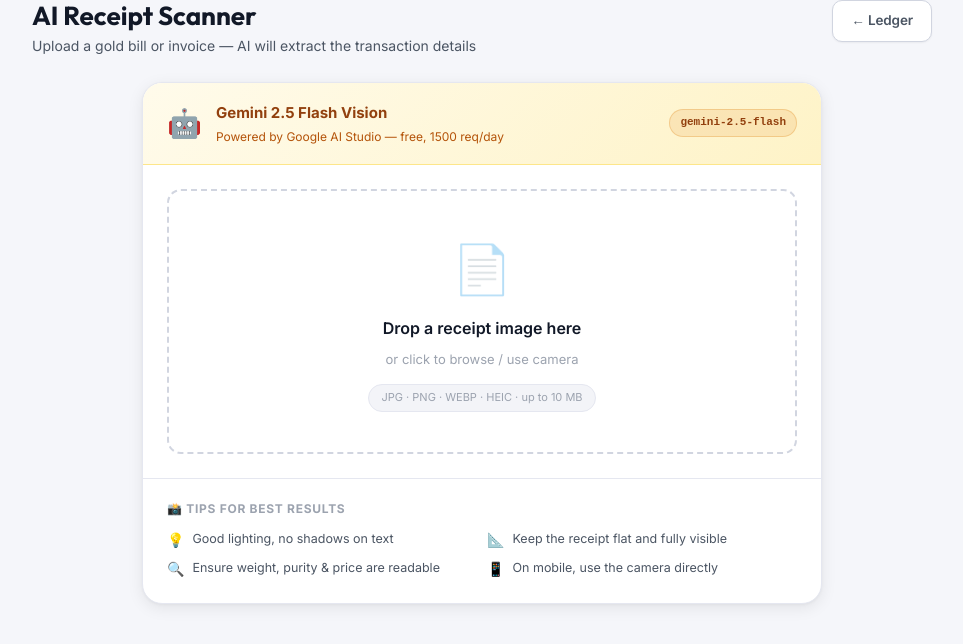
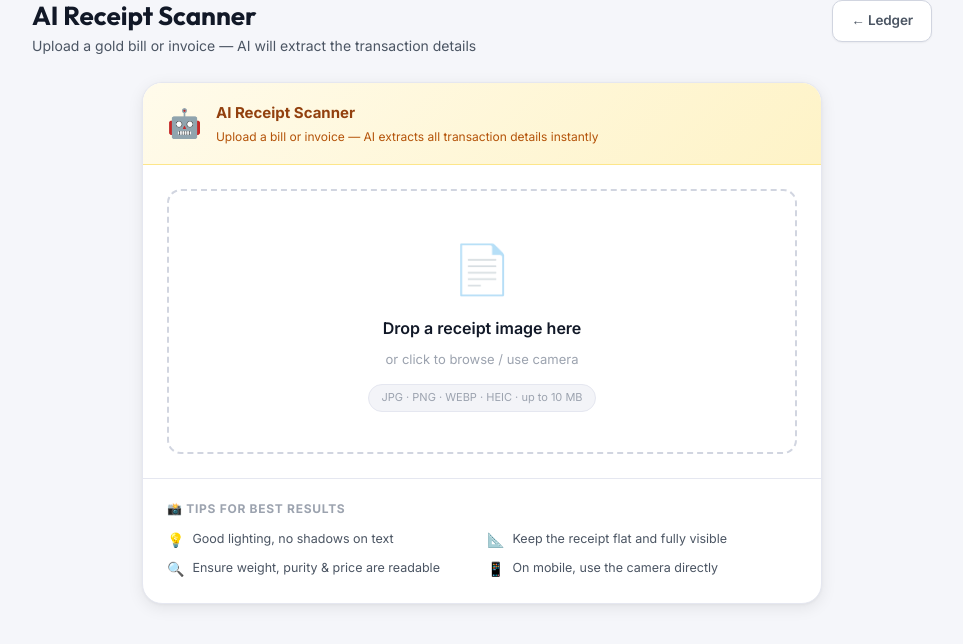
Before and after one commit to gatecode777/goldledger, a Next.js app: page /scan in a window 1280 px wide. Shown: the top 644 px of the page, without its empty margins (158-1121 px from the left). Built offline with nearby package versions, Linux system fonts and the light colour scheme; no server answers.

Commit message:
ai scan update

```diff
--- a/src/app/scan/page.tsx
+++ b/src/app/scan/page.tsx
@@ -161,10 +161,10 @@ export default function ScanPage() {
         <div className="scan-card-header">
           <span className="scan-card-icon">🤖</span>
           <div>
-            <div className="scan-card-title">Gemini 2.5 Flash Vision</div>
-            <div className="scan-card-sub">Powered by Google AI Studio — free, 1500 req/day</div>
+            <div className="scan-card-title">AI Receipt Scanner</div>
+            <div className="scan-card-sub">Upload a bill or invoice — AI extracts all transaction details instantly</div>
           </div>
-          <div className="scan-model-badge">gemini-2.5-flash</div>
+
         </div>
 
         {/* Drop zone */}
```
